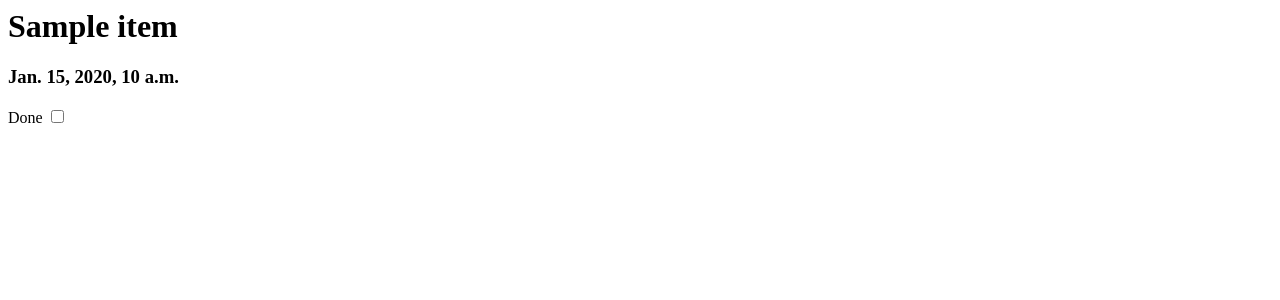
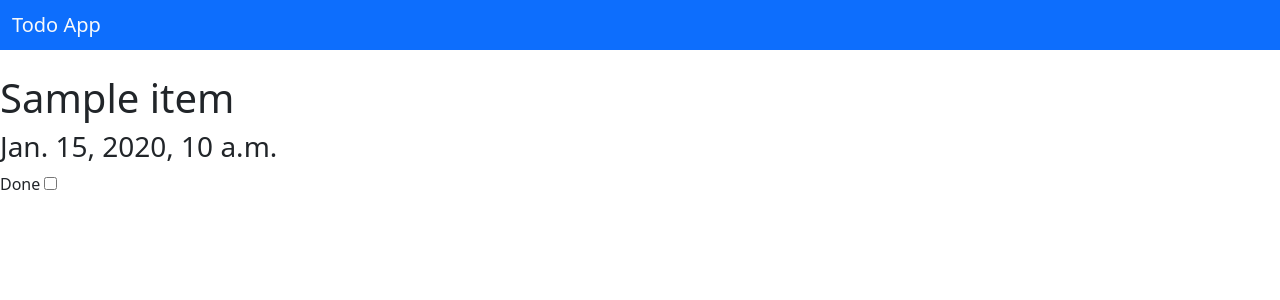
Before and after one commit to snnyvrz/django-todo-app, a Django app: page /00000000-0000-0000-0000-000000000001/ in a window 1280 px wide. Shown: the top 300 px of the page. Run offline with Django 5.2, Linux system fonts and the light colour scheme; tables that the repository leaves empty hold one stand-in row (values such as "Sample post").

Commit message:
added some bootstrap and static files

```diff
--- a/todo/main/templates/main/detail.html
+++ b/todo/main/templates/main/detail.html
@@ -1,6 +1,9 @@
+{% extends "base.html" %} {% block content %}
+
 <h1>{{ item.title }}</h1>
 <h3>{{ item.due }}</h3>
 <label>
   Done
   <input type="checkbox" />
 </label>
+{% endblock %}
--- a/todo/todo/settings.py
+++ b/todo/todo/settings.py
@@ -60,7 +60,7 @@ ROOT_URLCONF = "todo.urls"
 TEMPLATES = [
     {
         "BACKEND": "django.template.backends.django.DjangoTemplates",
-        "DIRS": [],
+        "DIRS": [BASE_DIR / "todo/templates"],
         "APP_DIRS": True,
         "OPTIONS": {
             "context_processors": [
@@ -126,6 +126,9 @@ USE_TZ = True
 # https://docs.djangoproject.com/en/5.0/howto/static-files/
 
 STATIC_URL = "static/"
+STATICFILES_DIRS = [
+    BASE_DIR / "todo/static",
+]
 
 # Default primary key field type
 # https://docs.djangoproject.com/en/5.0/ref/settings/#default-auto-field
--- /dev/null
+++ b/todo/todo/static/css/styles.css
@@ -0,0 +1,5 @@
+body {
+  a {
+    color: red;
+  }
+}
--- /dev/null
+++ b/todo/todo/templates/base.html
@@ -0,0 +1,36 @@
+<!DOCTYPE html>
+<html lang="en">
+  <head>
+    {% block title %}
+    <title>Todo App</title>
+    {% endblock %}
+    <meta charset="utf-8" />
+    <meta name="viewport" content="width=device-width, initial-scale=1" />
+    <link
+      href="https://cdn.jsdelivr.net/npm/bootstrap@5.3.3/dist/css/bootstrap.min.css"
+      rel="stylesheet"
+      integrity="sha384-QWTKZyjpPEjISv5WaRU9OFeRpok6YctnYmDr5pNlyT2bRjXh0JMhjY6hW+ALEwIH"
+      crossorigin="anonymous"
+    />
+    {% load static %}
+    <link rel="stylesheet" href="{% static 'css/styles.css' %}" />
+    <link
+      rel="icon"
+      type="image/png"
+      href="{% static 'images/favicon.png' %}"
+    />
+  </head>
+  <body>
+    <nav class="navbar bg-primary mb-4">
+      <div class="container-fluid">
+        <span class="navbar-brand mb-0 h1 text-light">Todo App</span>
+      </div>
+    </nav>
+    {% block content %}{% endblock %}
+    <script
+      src="https://cdn.jsdelivr.net/npm/bootstrap@5.3.3/dist/js/bootstrap.bundle.min.js"
+      integrity="sha384-YvpcrYf0tY3lHB60NNkmXc5s9fDVZLESaAA55NDzOxhy9GkcIdslK1eN7N6jIeHz"
+      crossorigin="anonymous"
+    ></script>
+  </body>
+</html>
```
Also changed, not shown: todo/main/templates/main/index.html (+7 -1 lines), todo/todo/static/images/favicon.png (renamed from todo/static/favicon.png).
